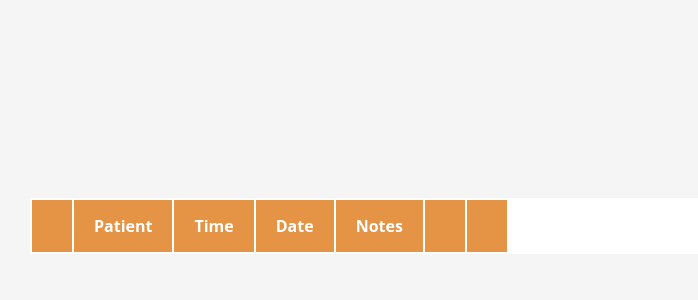
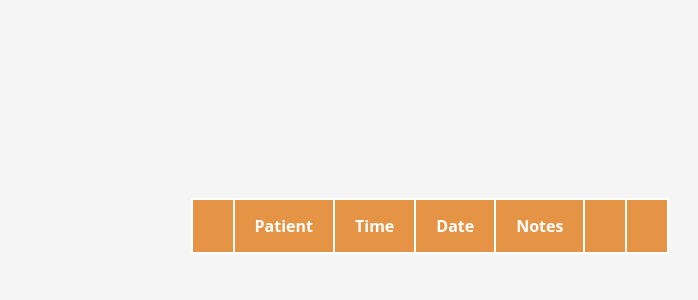
Before and after one commit to MatthewSherlin/Autonomous-Language-Interpreter, a Flask app: template templates/chart.html in a window 1280 px wide. Shown: the part 174-474 px from the top of the page, without its empty margins (210-908 px from the left). Run offline with Flask 2, Linux system fonts and the light colour scheme; the template is opened without the code that fills it, so the values that code supplies are empty.

Commit message:
updated chart style

```diff
--- a/static/styles/chart.css
+++ b/static/styles/chart.css
@@ -142,8 +142,8 @@ body {
 table {
     background: var(--white-1);
     display: inline-block;
-    width: 100%;
-    max-width: 800px;
+    width: auto;
+    max-width: 100%;
     max-height: 450px;
     overflow: auto;
 }
@@ -163,7 +163,7 @@ th {
 
 
 /* Change navbar for desktop */
-@media screen and (min-width: 1024px) {
+@media screen and (min-width: 800px) {
     .hamburger {
         display: none;
     }
@@ -172,4 +172,7 @@ th {
         display: flex;
     }
 
+    table {
+        max-width: 800px;
+    }
   }
```
